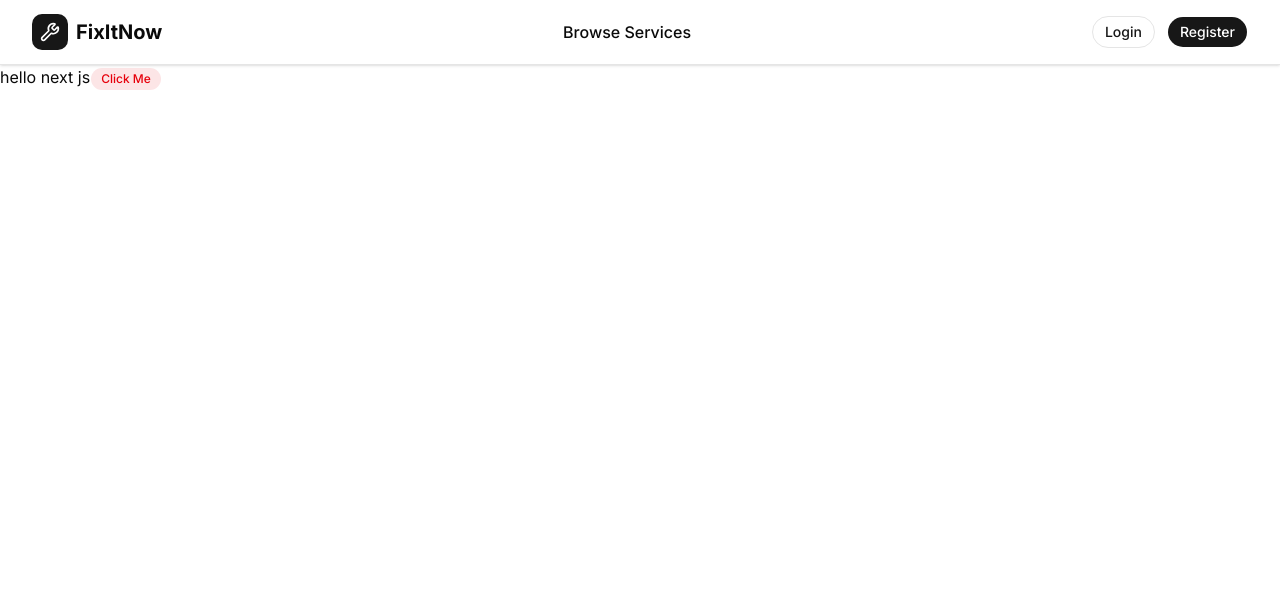
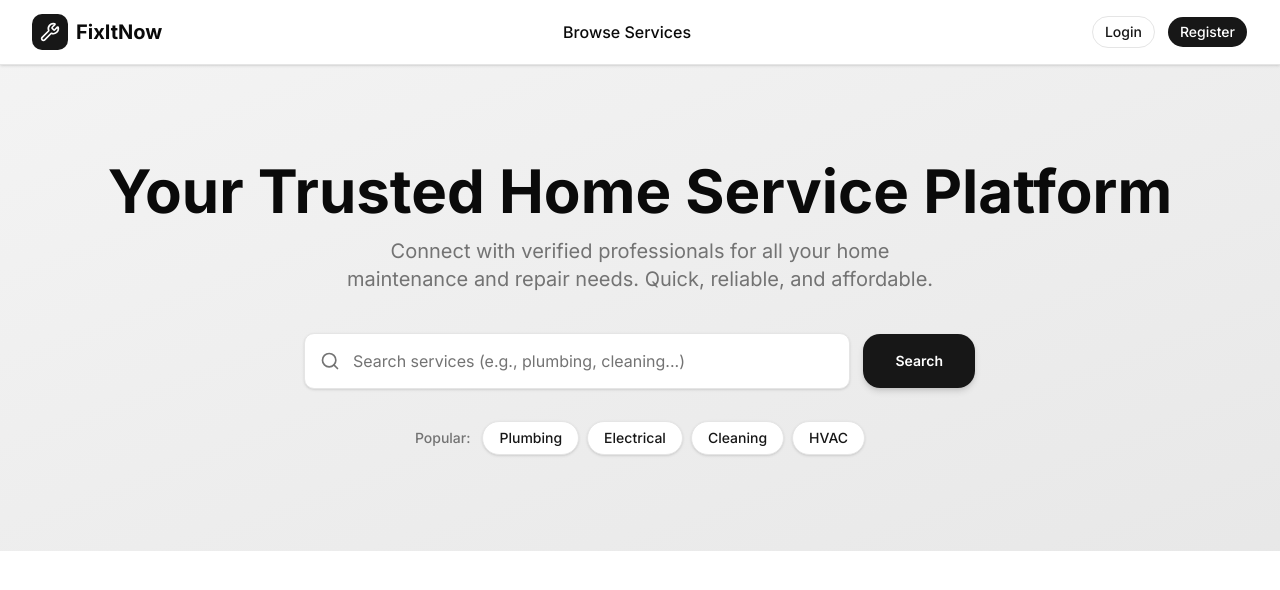
Before and after one commit to Rupokhossain/fixitnow-frontend, a Next.js app: page / in a window 1280 px wide. Shown: the top 590 px of the page. Built offline with nearby package versions, Linux system fonts and the light colour scheme.

Commit message:
design hero section and popular service tags on homepage

```diff
--- a/app/(publicLayout)/page.tsx
+++ b/app/(publicLayout)/page.tsx
@@ -1,12 +1,9 @@
-import { Button } from "@/components/ui/button"
+import HeroSection from "@/components/shared/hero-section"
 
 const HomePage = async () => {
   return (
     <div>
-      hello next js
-      <Button size={"xs"} variant={"destructive"}>
-        Click Me
-      </Button>
+        <HeroSection></HeroSection>
     </div>
   )
 }
--- /dev/null
+++ b/components/shared/hero-section.tsx
@@ -0,0 +1,72 @@
+'use client'
+
+import { Button } from '@/components/ui/button'
+import { Search } from 'lucide-react'
+import { useState } from 'react'
+
+export default function HeroSection() {
+  const [searchQuery, setSearchQuery] = useState('')
+
+  const handleSearch = (e: React.FormEvent) => {
+    e.preventDefault()
+    console.log('Searching for:', searchQuery)
+  }
+
+  return (
+    <section className="bg-gradient-to-br from-primary/5 to-primary/10 py-16 md:py-24">
+      <div className="max-w-7xl mx-auto px-4 sm:px-6 lg:px-8">
+        <div className="text-center">
+          {/* Headline */}
+          <h1 className="text-4xl md:text-5xl lg:text-6xl font-bold text-foreground mb-4 text-balance">
+            Your Trusted Home Service Platform
+          </h1>
+
+          {/* Subheading */}
+          <p className="text-lg md:text-xl text-muted-foreground mb-10 max-w-2xl mx-auto text-balance">
+            Connect with verified professionals for all your home maintenance
+            and repair needs. Quick, reliable, and affordable.
+          </p>
+
+          {/* Search Bar Area */}
+          <div className="max-w-2xl mx-auto">
+            <form onSubmit={handleSearch} className="flex flex-col sm:flex-row gap-3">
+              <div className="flex-1 relative">
+                <div className="absolute left-4 top-1/2 transform -translate-y-1/2">
+                  <Search className="w-5 h-5 text-muted-foreground" />
+                </div>
+                <input
+                  type="text"
+                  placeholder="Search services (e.g., plumbing, cleaning...)"
+                  value={searchQuery}
+                  onChange={(e) => setSearchQuery(e.target.value)}
+                  className="w-full h-14 pl-12 pr-4 rounded-lg border border-border bg-white text-foreground placeholder-muted-foreground focus:outline-none focus:ring-2 focus:ring-primary transition-all shadow-sm"
+                />
+              </div>
+              <Button
+                type="submit"
+                className="h-14 bg-primary hover:bg-primary/90 text-white px-8 font-semibold shadow-md transition-all active:scale-95"
+              >
+                Search
+              </Button>
+            </form>
+
+            {/* Popular Tags - Fixed Alignment */}
+            <div className="mt-8 flex items-center justify-center flex-wrap gap-3">
+              <span className="text-sm font-medium text-muted-foreground">Popular:</span>
+              <div className="flex flex-wrap justify-center gap-2">
+                {['Plumbing', 'Electrical', 'Cleaning', 'HVAC'].map((tag) => (
+                  <button
+                    key={tag}
+                    className="px-4 py-1.5 bg-white border border-border rounded-full text-sm font-medium text-primary hover:bg-primary hover:text-white transition-all shadow-sm"
+                  >
+                    {tag}
+                  </button>
+                ))}
+              </div>
+            </div>
+          </div>
+        </div>
+      </div>
+    </section>
+  )
+}
--- a/next.config.ts
+++ b/next.config.ts
@@ -1,5 +1,14 @@
-import type { NextConfig } from "next"
+import type { NextConfig } from "next";
 
-const nextConfig: NextConfig = {}
+const nextConfig: NextConfig = {
+  images: {
+    remotePatterns: [
+      {
+        protocol: "https",
+        hostname: "images.unsplash.com",
+      },
+    ],
+  },
+};
 
-export default nextConfig
+export default nextConfig;
```
